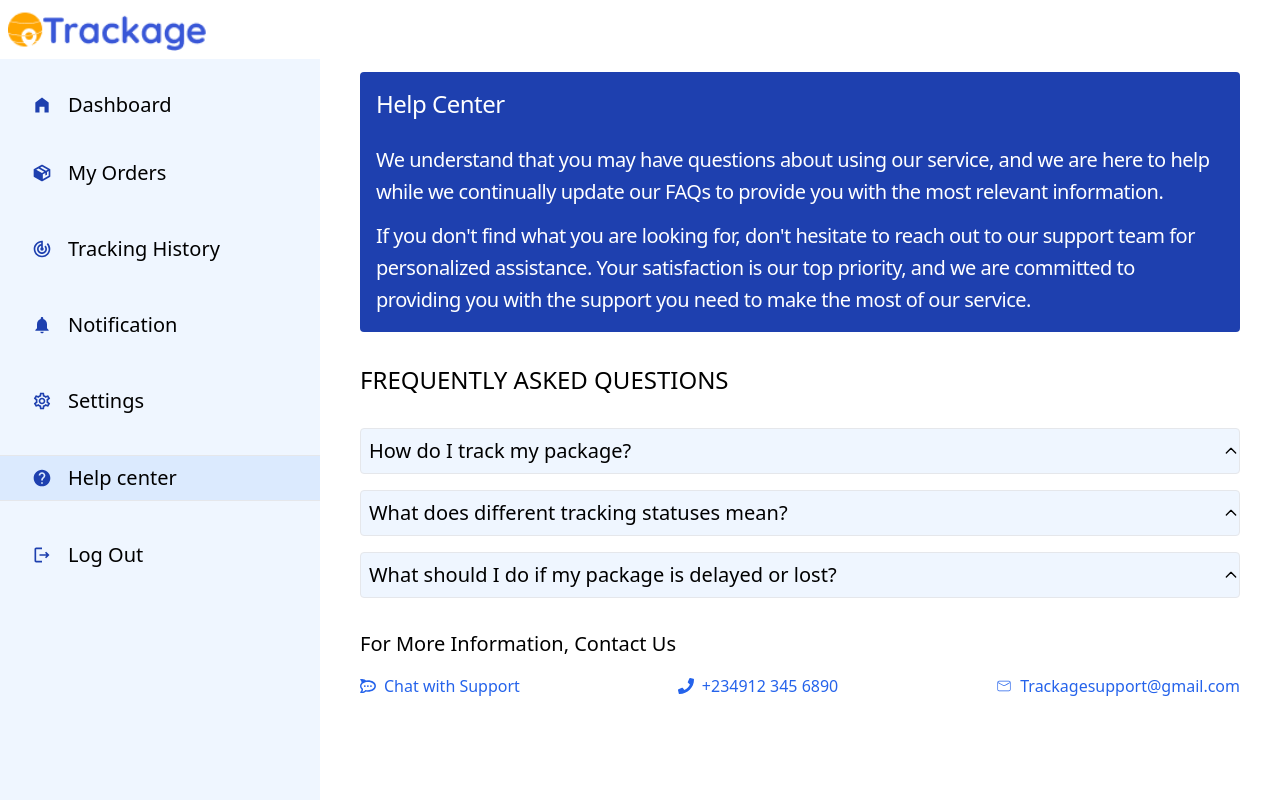
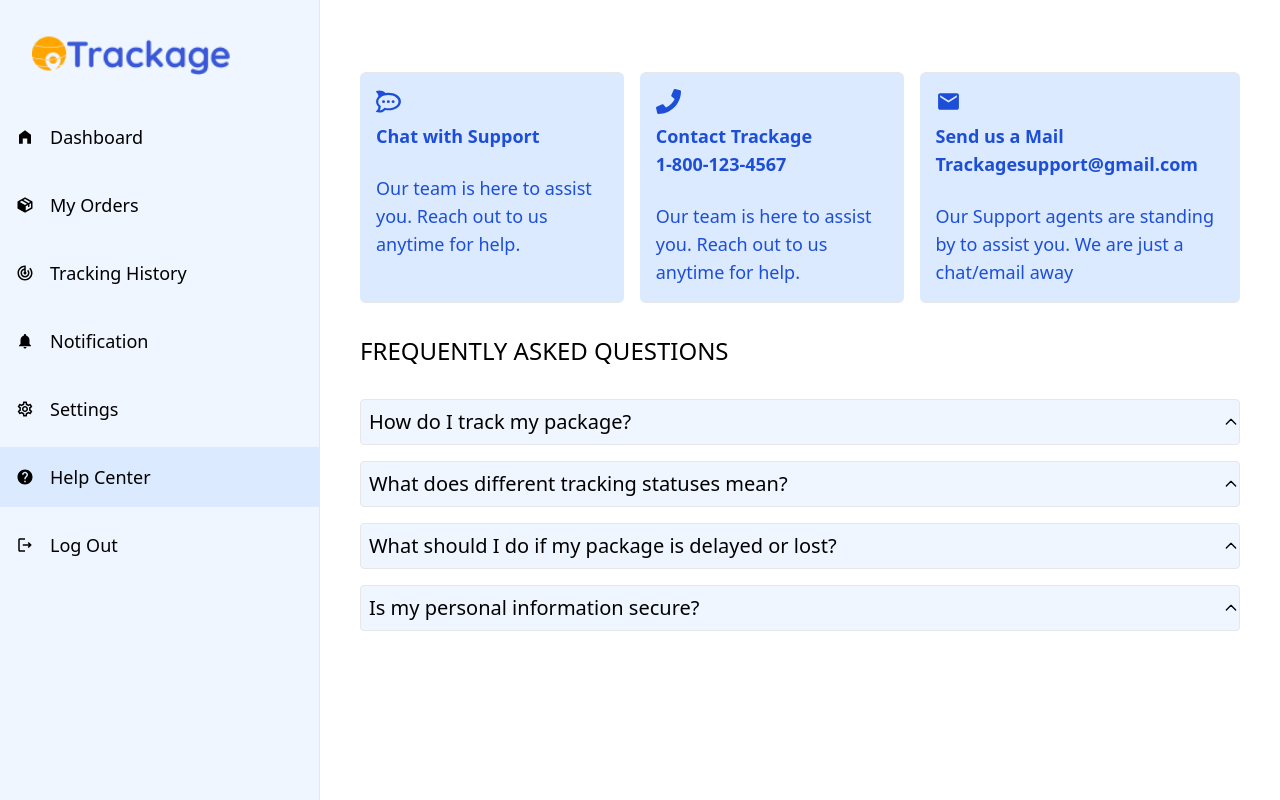
Before and after one commit to EniolaCodes/trackage, a Next.js app: page /helpcenter in a window 1280 px wide. Built offline with nearby package versions, Linux system fonts and the light colour scheme.

Commit message:
Link chatbox to the help center component

```diff
--- a/src/components/FAQContainer.js
+++ b/src/components/FAQContainer.js
@@ -14,6 +14,10 @@ const FAQContainer = () => {
         question: "What should I do if my package is delayed or lost?",
         answer: "I'm baby mukbang pinterest ascot, roof party flannel hexagon offal copper mug umami edison bulb mumblecore. Pinterest pour-over vegan biodiesel mixtape, vexillologist kitsch hexagon everyday carry..",
       },
+      {
+        question: "Is my personal information secure?",
+        answer: "I'm baby mukbang pinterest ascot, roof party flannel hexagon offal copper mug umami edison bulb mumblecore. Pinterest pour-over vegan biodiesel mixtape, vexillologist kitsch hexagon everyday carry..",
+      },
   ];
 
   return (
--- a/src/components/Generalsetting.js
+++ b/src/components/Generalsetting.js
@@ -104,9 +104,9 @@ const Generalsetting = () => {
                 <div className="mb-8">
                   <label className="block mb-1 text-lg">Change Notification Type</label>
                   <select className="border px-3 py-2 w-full rounded">
-                    <option value="email" className='text-sm'>SMS</option>
-                    <option value="sms" className='text-sm'>Push Notification</option>
-                    <option value="option2" className='text-sm'>Email</option>
+                    <option value="SMS" className='text-sm'>SMS</option>
+                    <option value="Push Notification" className='text-sm'>Push Notification</option>
+                    <option value="Email" className='text-sm'>Email</option>
                   </select>
                 </div>
                 <button type="submit" onClick={submit}  className="bg-blue-500 text-white text-lg w-full px-4 py-2 rounded hover:bg-blue-600">Save</button>
--- /dev/null
+++ b/src/components/MenuItem.js
@@ -0,0 +1,17 @@
+import Link from "next/link";
+
+const MenuItem = ({ active, href, icon, children}) => {
+
+
+    return (
+      <li
+        className={`cursor-pointer flex items-center text-lg p-2 md:p-4 ${active ? 'bg-blue-100' : ''}`}
+      >
+        {icon}
+        <Link href={href} passHref className="ml-4">
+          {children}
+        </Link>
+      </li>
+    );
+  };
+export default MenuItem
--- a/src/pages/adminlayout.js
+++ b/src/pages/adminlayout.js
@@ -1,64 +1,100 @@
-import Link from 'next/link';
 import Image from 'next/image';
-import { useState, useEffect } from 'react';
+import MenuItem from '@/components/MenuItem';
+import { useEffect, useState } from 'react';
+import { BiSolidPackage } from "react-icons/bi";
+import { MdTrackChanges, MdOutlineSettings, MdNotifications, MdOutlineLogout, MdHomeFilled} from "react-icons/md";
+import { AiOutlineMenu, AiOutlineClose } from 'react-icons/ai';
 import { useRouter } from 'next/router';
-import { BiSolidPackage } from "react-icons/bi";
-import { MdTrackChanges, MdOutlineSettings, MdNotifications, MdOutlineHelp, MdOutlineLogout, MdHomeFilled} from "react-icons/md";
 
-const Adminlayout = ({children}) => {
-  const [activeTab, setActiveTab] = useState("/dashboard")
+
+const Adminlayout = ({ children }) => {
+  const [activeTab, setActiveTab] = useState('/dashboard');
+  const [nav, setNav] = useState(false);
+
+  const handleNav = () => {
+    setNav(!nav);
+  };
 
   const router = useRouter();
-  console.log(router.pathname);
 
-  useEffect( () =>{
-    setActiveTab(router.pathname)
-  }
-  ,[router.pathname])
+  useEffect(() => {
+    setActiveTab(router.pathname);
+  }, [router.pathname]);
+
   return (
-    <aside className="flex overflow-y-hidden ">
-      <div className='w-1/4 h-screen '>
-      <div className='p-2'>
-      <Image src={'/assets/Frame 18.png'} alt='trackage logo' width={200} height={200} />
-      </div>
-      <ul className='bg-blue-50 h-screen '>
-        <li className={`cursor-pointer mb-8 flex items-center text-xl ${activeTab === "/dashboard" ? "w-1/4 bg-blue-100 p-2" : ""} pl-8 pt-8`}
-         >
-        <MdHomeFilled className='text-blue-800'/>
-        <Link href={"/admindashboard"} className='ml-4'>Dashboard</Link> </li>
-
-          <li className={`cursor-pointer mb-8 flex items-center text-xl ${activeTab === "/trackingoverview" ? "w-1/4  bg-red-500 p-2" : ""} pl-8 p-2`}
-         >
-          <BiSolidPackage  className='text-blue-800'/>
-          <Link href={"/trackingoverview"} className='ml-4'>Package Management</Link> </li>
-
-          <li className={`cursor-pointer mb-8 flex items-center text-xl ${activeTab === "/packagemanagement" ? "border-t border-b bg-blue-100 p-2" : ""} pl-8 p-2`}
-         >
-          <MdTrackChanges className='text-blue-800'/>
-          <Link href={"/packagemanagement"} className='ml-4'>Tracking Overview</Link> </li>
-
-
-          <li className={`cursor-pointer mb-8 flex items-center text-xl ${activeTab === "/adminnotification" ? "border-t border-b bg-blue-100 p-2" : ""} pl-8 p-2`}
-         >
-          <MdNotifications className='text-blue-800'/>
-          <Link href={"/adminnotification"} className='ml-4'>Notification</Link> </li>
-
-          <li className={`cursor-pointer mb-8 flex items-center text-xl ${activeTab === "/adminsettings" ? "border-t border-b bg-blue-100 p-2" : ""} pl-8 p-2`}
-         onClick={() => handleTabClick("settings")}>
-          <MdOutlineSettings className='text-blue-800'/>
-          <Link href={"/adminsettings"} className='ml-4'>Settings</Link>  </li>
-
-
-          <li className={`cursor-pointer mb-8 flex items-center text-xl ${activeTab === "/adminlogout" ? "border-t border-b bg-blue-100 p-2" : ""} pl-8 p-2`}
-         onClick={() => handleTabClick("logout")}>
-          <MdOutlineLogout className='text-blue-800'/>
-          <Link href={"/adminlogout"} className='ml-4'>Log Out</Link></li>
-      </ul>
-      </div>
-      <div className='w-3/4 p-10 mt-8'>
-        {children}
+    <aside className="flex flex-col md:flex-row overflow-hidden">
+      <div className="bg-blue-50 w-full md:w-1/4 min-h-screen md:h-auto md:border-r border-gray-200">
+        <div className="flex items-center justify-between p-4 md:p-8">
+          <div>
+            <Image src={'/assets/Frame 18.png'} alt="trackage logo" width={200} height={200} />
+          </div>
+          <div onClick={handleNav} className="md:hidden">
+            <AiOutlineMenu size={25} />
+          </div>
+        </div>
+        <ul className={`space-y-2 ${nav ? '' : 'hidden md:block'}`}>
+          <MenuItem active={activeTab === '/dashboard'} href="/dashboard" icon={<MdHomeFilled />} onClick={handleNav}>
+            Dashboard
+          </MenuItem>
+          <MenuItem active={activeTab === '/trackingoverview'} href="/trackingoverview" icon={<BiSolidPackage />} onClick={handleNav}>
+               Package Management
+              </MenuItem>
+              <MenuItem active={activeTab === '/packagemanagement'} href="/packagemanagement" icon={<MdTrackChanges />} onClick={handleNav}>
+                Tracking Overview
+              </MenuItem>
+          <MenuItem active={activeTab === '/adminnotification'} href="/adminnotification" icon={<MdNotifications />} onClick={handleNav}>
+            Notification
+          </MenuItem>
+          <MenuItem active={activeTab === '/adminsettings'} href="/adminsettings" icon={<MdOutlineSettings />} onClick={handleNav}>
+            Settings
+          </MenuItem>
+          <MenuItem active={activeTab === '/adminlogout'} href="/adminlogout" icon={<MdOutlineLogout />} onClick={handleNav}>
+            Log Out
+          </MenuItem>
+        </ul>
       </div>
 
+      {/* Menu Overlay */}
+      <div className={nav ? 'md:hidden fixed left-0 top-0 w-full h-screen bg-black/70' : 'hidden'}>
+        <div
+          className={
+            nav
+              ? 'fixed left-0 top-0 w-[75%] sm:w-[60%] md:w-[45%] h-screen bg-[#ecf0f3] p-10 ease-in duration-500'
+              : 'fixed left-[-100%] top-0 p-10 ease-in duration-500'
+          }
+        >
+          <div>
+            <div className="flex w-full items-center justify-between">
+              <Image src={'/assets/Frame 18.png'} alt="trackage logo" width={150} height={150} />
+              <div onClick={handleNav} className="rounded-full shadow-lg shadow-gray-400 p-3 cursor-pointer">
+                <AiOutlineClose />
+              </div>
+            </div>
+            <ul className="space-y-2 flex flex-col">
+              <MenuItem active={activeTab === '/admindashboard'} href="/dashboard" icon={<MdHomeFilled />} onClick={handleNav}>
+                Dashboard
+              </MenuItem>
+              <MenuItem active={activeTab === '/trackingoverview'} href="/trackingoverview" icon={<BiSolidPackage />} onClick={handleNav}>
+               Package Management
+              </MenuItem>
+              <MenuItem active={activeTab === '/packagemanagement'} href="/packagemanagement" icon={<MdTrackChanges />} onClick={handleNav}>
+                Tracking Overview
+              </MenuItem>
+              <MenuItem active={activeTab === '/adminnotification'} href="/adminnotification" icon={<MdNotifications />} onClick={handleNav}>
+                Notification
+              </MenuItem>
+              <MenuItem active={activeTab === '/adminsettings'} href="/adminsettings" icon={<MdOutlineSettings />} onClick={handleNav}>
+                Settings
+              </MenuItem>
+              <MenuItem active={activeTab === '/adminlogout'} href="/adminlogout" icon={<MdOutlineLogout />} onClick={handleNav}>
+                Log Out
+              </MenuItem>
+            </ul>
+          </div>
+        </div>
+      </div>
+
+      <div className="w-full md:w-3/4 p-4 md:p-10 mt-8">{children}</div>
     </aside>
   );
 };
--- a/src/pages/helpcenter.js
+++ b/src/pages/helpcenter.js
@@ -1,35 +1,42 @@
-import FAQContainer from "@/components/FAQContainer"
-import Userlayout from "./userlayout";
-import { FaRocketchat, FaPhone } from "react-icons/fa";
-import { CiMail } from "react-icons/ci";
-import Link from "next/link";
+import FAQContainer from '@/components/FAQContainer';
+import Userlayout from './userlayout';
+import { FaRocketchat, FaPhone } from 'react-icons/fa';
+import Chatbox from './Chatbox';
+import { MdEmail } from "react-icons/md";
+import Link from 'next/link';
 
-const Helpcenter =() => {
+const Helpcenter = () => {
   return (
     <Userlayout>
-    <div className="">
-      <div className="bg-blue-800 text-white text-xl rounded p-4 tracking-tight leading-8">
-        <h2 className="mb-6 text-2xl">Help Center</h2>
-        <p className="mb-3">We understand that you may have questions about using our service, and we are here to help while we continually update
-          our FAQs to provide you with the most relevant information.</p>
-        <p>If you don&#39;t find what you are looking for, don&#39;t hesitate to reach out to our support team for personalized assistance.
-          Your satisfaction is our top priority, and we are committed to providing you with the support you need to make the most of our service.</p>
+      <div className="flex flex-col md:flex-row justify-between mb-8">
+        <div className="text-blue-700 text-lg bg-blue-100 border-t border-b p-4 rounded-md mr-0 md:mr-4 md:mb-0">
+          <Link href="/chatbox" className="">
+            <FaRocketchat size={25} />
+            <h3 className="mb-6 font-bold mt-2">Chat with Support</h3>
+            <p>Our team is here to assist you. Reach out to us anytime for help.</p>
+          </Link>
+        </div>
+        <div className="text-blue-700 text-lg bg-blue-100 border-t border-b p-4 rounded-md mr-0 md:mr-4 md:mb-0">
+          <Link href="#" className="">
+            <FaPhone size={25} />
+            <h3 className="font-bold mt-2">Contact Trackage</h3>
+            <h3 className="mb-6 font-bold">1-800-123-4567</h3>
+            <p>Our team is here to assist you. Reach out to us anytime for help.</p>
+          </Link>
+        </div>
+        <div className="text-blue-700 text-lg bg-blue-100 border-t border-b p-4 rounded-md">
+          <Link href="#" className="">
+            <MdEmail size={25} />
+            <h3 className="font-bold mt-2">Send us a Mail</h3>
+            <h3 className="mb-6 font-bold">Trackagesupport@gmail.com</h3>
+            <p>Our Support agents are standing by to assist you. We are just a chat/email away</p>
+          </Link>
+        </div>
       </div>
       <h1 className="text-2xl text-left my-8">FREQUENTLY ASKED QUESTIONS</h1>
       <FAQContainer />
-    </div>
-    <div className="mt-8">
-      <h3 className="text-xl">For More Information, Contact Us</h3>
-      <div className="flex justify-between mt-4">
-        <Link href="#" className="flex items-center gap-2 text-blue-600"> <FaRocketchat/> Chat with Support</Link>
-        <Link href="#" className="flex items-center gap-2 text-blue-600"> <FaPhone/> +234912 345 6890</Link>
-        <Link href="#" className="flex items-center gap-2 text-blue-600"><CiMail /> Trackagesupport@gmail.com</Link>
-      </div>
-        </div>
     </Userlayout>
+  );
+};
 
-
-  )
-}
-
-export default Helpcenter
+export default Helpcenter;
--- a/src/pages/userlayout.js
+++ b/src/pages/userlayout.js
@@ -1,67 +1,112 @@
-import Link from 'next/link';
 import Image from 'next/image';
+import MenuItem from '@/components/MenuItem';
 import { useEffect, useState } from 'react';
-import { BiSolidPackage } from "react-icons/bi";
+import { BiSolidPackage } from 'react-icons/bi';
+import { AiOutlineMenu, AiOutlineClose } from 'react-icons/ai';
 import { useRouter } from 'next/router';
-import { MdTrackChanges, MdOutlineSettings, MdNotifications, MdOutlineHelp, MdOutlineLogout, MdHomeFilled} from "react-icons/md";
+import {
+  MdTrackChanges,
+  MdOutlineSettings,
+  MdNotifications,
+  MdOutlineHelp,
+  MdOutlineLogout,
+  MdHomeFilled,
+} from 'react-icons/md';
 
-const Userlayout = ({children}) => {
-  const [activeTab, setActiveTab] = useState("/dashboard")
+const Userlayout = ({ children }) => {
+  const [activeTab, setActiveTab] = useState('/dashboard');
+  const [nav, setNav] = useState(false);
 
-const router = useRouter();
-console.log(router.pathname);
+  const handleNav = () => {
+    setNav(!nav);
+  };
 
-useEffect( () =>{
-  setActiveTab(router.pathname)
-}
-,[router.pathname])
+  const router = useRouter();
+
+  useEffect(() => {
+    setActiveTab(router.pathname);
+  }, [router.pathname]);
 
   return (
-    <aside className="flex overflow-y-hidden">
-      <div className='w-1/4 h-screen'>
-      <div className='p-2'>
-      <Image src={'/assets/Frame 18.png'} alt='trackage logo' width={200} height={200} />
-      </div>
-      <ul className='bg-blue-50 h-screen'>
-
-        <li className={`cursor-pointer mb-8 flex items-center text-xl${activeTab === "/dashboard" ? " bg-blue-100" : ""} pl-8 pt-8 `}
-        >
-          <MdHomeFilled className='text-blue-800'/>
-          <Link href={"/dashboard"} className='ml-4'>Dashboard</Link>
-       </li>
-
-          <li className={`cursor-pointer mb-8 flex items-center text-xl ${activeTab === "/orders" ? "  bg-blue-100" : ""} pl-8 p-2`}
-            >
-          <BiSolidPackage  className='text-blue-800'/>
-          <Link href={"/orders"} className='ml-4 flex-grow'>My Orders</Link> </li>
-
-          <li className={`cursor-pointer mb-8 flex items-center text-xl ${activeTab === "/history" ? "border-t border-b bg-blue-100" : ""} pl-8 p-2`}
-           >
-          <MdTrackChanges className='text-blue-800'/>
-          <Link href={"/history"} className='ml-4'>Tracking History</Link> </li>
-
-          <li className={`cursor-pointer mb-8 flex items-center text-xl ${activeTab === "/notification" ? "border-t border-b bg-blue-100" : ""} pl-8 p-2`}
-           >
-          <MdNotifications className='text-blue-800'/>
-          <Link href={"/notification"} className='ml-4'>Notification</Link> </li>
-          <li className={`cursor-pointer mb-8 flex items-center text-xl ${activeTab === "/settings" ? "border-t border-b bg-blue-100" : ""} pl-8 p-2`}
-           >
-          <MdOutlineSettings className='text-blue-800'/>
-          <Link href={"/settings"} className='ml-4'>Settings</Link>  </li>
-          <li className={`cursor-pointer mb-8 flex items-center text-xl ${activeTab === "/helpcenter" ? "border-t border-b bg-blue-100" : ""} pl-8 p-2`}
-           >
-          <MdOutlineHelp className='text-blue-800'/>
-          <Link href={"/helpcenter"} className='ml-4'>Help center</Link>  </li>
-          <li className={`cursor-pointer mb-8 flex items-center text-xl ${activeTab === "/userlogout" ? "border-t border-b bg-blue-100" : ""} pl-8 p-2`}
-           >
-          <MdOutlineLogout className='text-blue-800'/>
-          <Link href={"/userlogout"} className='ml-4'>Log Out</Link></li>
-      </ul>
+    <aside className="flex flex-col md:flex-row overflow-hidden">
+      <div className="bg-blue-50 w-full md:w-1/4 min-h-screen md:h-auto md:border-r border-gray-200">
+        <div className="flex items-center justify-between p-4 md:p-8">
+          <div>
+            <Image src={'/assets/Frame 18.png'} alt="trackage logo" width={200} height={200} />
+          </div>
+          <div onClick={handleNav} className="md:hidden">
+            <AiOutlineMenu size={25} />
+          </div>
+        </div>
+        <ul className={`space-y-2 ${nav ? '' : 'hidden md:block'}`}>
+          <MenuItem active={activeTab === '/dashboard'} href="/dashboard" icon={<MdHomeFilled />} onClick={handleNav}>
+            Dashboard
+          </MenuItem>
+          <MenuItem active={activeTab === '/orders'} href="/orders" icon={<BiSolidPackage />} onClick={handleNav}>
+            My Orders
+          </MenuItem>
+          <MenuItem active={activeTab === '/history'} href="/history" icon={<MdTrackChanges />} onClick={handleNav}>
+            Tracking History
+          </MenuItem>
+          <MenuItem active={activeTab === '/notification'} href="/notification" icon={<MdNotifications />} onClick={handleNav}>
+            Notification
+          </MenuItem>
+          <MenuItem active={activeTab === '/settings'} href="/settings" icon={<MdOutlineSettings />} onClick={handleNav}>
+            Settings
+          </MenuItem>
+          <MenuItem active={activeTab === '/helpcenter'} href="/helpcenter" icon={<MdOutlineHelp />} onClick={handleNav}>
+            Help Center
+          </MenuItem>
+          <MenuItem active={activeTab === '/userlogout'} href="/userlogout" icon={<MdOutlineLogout />} onClick={handleNav}>
+            Log Out
+          </MenuItem>
+        </ul>
       </div>
 
-      <div className='w-3/4 p-10 mt-8'>
-        {children}
+      {/* Menu Overlay */}
+      <div className={nav ? 'md:hidden fixed left-0 top-0 w-full h-screen bg-black/70' : 'hidden'}>
+        <div
+          className={
+            nav
+              ? 'fixed left-0 top-0 w-[75%] sm:w-[60%] md:w-[45%] h-screen bg-[#ecf0f3] p-10 ease-in duration-500'
+              : 'fixed left-[-100%] top-0 p-10 ease-in duration-500'
+          }
+        >
+          <div>
+            <div className="flex w-full items-center justify-between">
+              <Image src={'/assets/Frame 18.png'} alt="trackage logo" width={150} height={150} />
+              <div onClick={handleNav} className="rounded-full shadow-lg shadow-gray-400 p-3 cursor-pointer">
+                <AiOutlineClose />
+              </div>
+            </div>
+            <ul className="space-y-2 flex flex-col">
+              <MenuItem active={activeTab === '/dashboard'} href="/dashboard" icon={<MdHomeFilled />} onClick={handleNav}>
+                Dashboard
+              </MenuItem>
+              <MenuItem active={activeTab === '/orders'} href="/orders" icon={<BiSolidPackage />} onClick={handleNav}>
+                My Orders
+              </MenuItem>
+              <MenuItem active={activeTab === '/history'} href="/history" icon={<MdTrackChanges />} onClick={handleNav}>
+                Tracking History
+              </MenuItem>
+              <MenuItem active={activeTab === '/notification'} href="/notification" icon={<MdNotifications />} onClick={handleNav}>
+                Notification
+              </MenuItem>
+              <MenuItem active={activeTab === '/settings'} href="/settings" icon={<MdOutlineSettings />} onClick={handleNav}>
+                Settings
+              </MenuItem>
+              <MenuItem active={activeTab === '/helpcenter'} href="/helpcenter" icon={<MdOutlineHelp />} onClick={handleNav}>
+                Help Center
+              </MenuItem>
+              <MenuItem active={activeTab === '/userlogout'} href="/userlogout" icon={<MdOutlineLogout />} onClick={handleNav}>
+                Log Out
+              </MenuItem>
+            </ul>
+          </div>
+        </div>
       </div>
+
+      <div className="w-full md:w-3/4 p-4 md:p-10 mt-8">{children}</div>
     </aside>
   );
 };
```
Also changed, not shown: src/pages/chatbox.js (added, +77 -0 lines), src/pages/home.js (+8 -6 lines).
